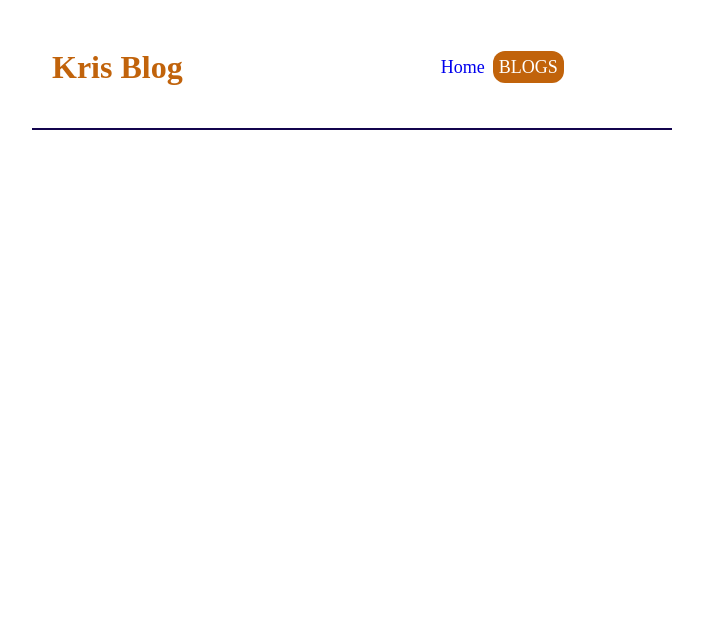
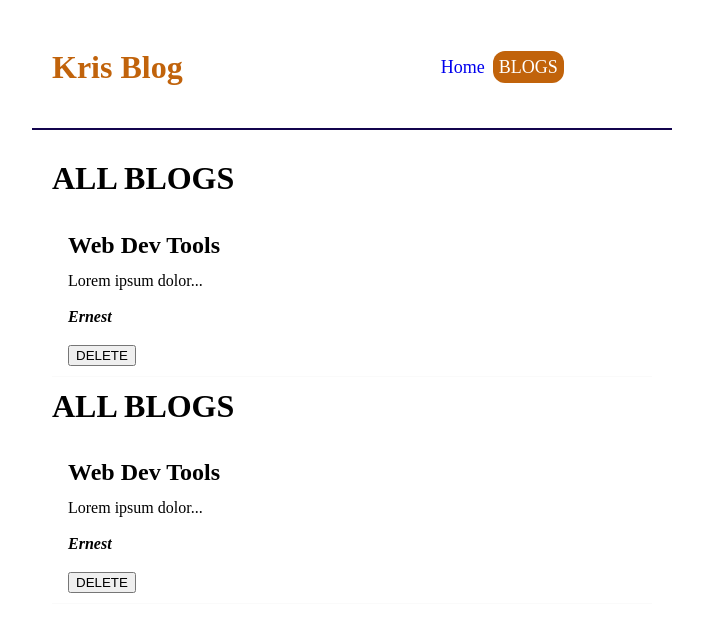
Before and after one commit to ernestkris6/web, a React (Create React App) app: page / in a window 1280 px wide. Shown: the top 632 px of the page, without its empty margins (288-991 px from the left). Built offline with nearby package versions, Linux system fonts and the light colour scheme; data requests are answered from the project's data file.

Commit message:
return res.json

```diff
--- a/src/Pages/Home.js
+++ b/src/Pages/Home.js
@@ -19,9 +19,9 @@ const Home = () => {
     //Useffect hook
 
     useEffect(()=> {
-        fetch(' http://localhost:8000/blogs')
-        .then((res)=> {
-            res.json();
+        fetch('http://localhost:8000/blogs')
+        .then(res => {
+           return res.json();
         })
         .then((data) => {
             console.log(data);
```
